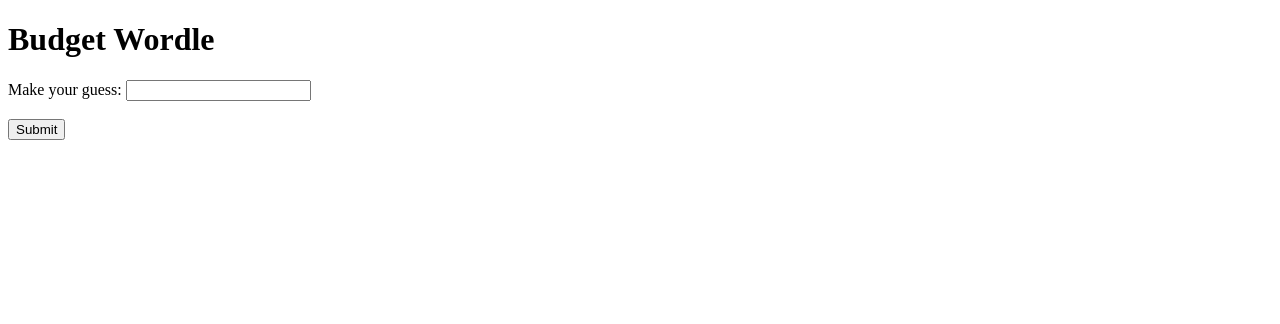
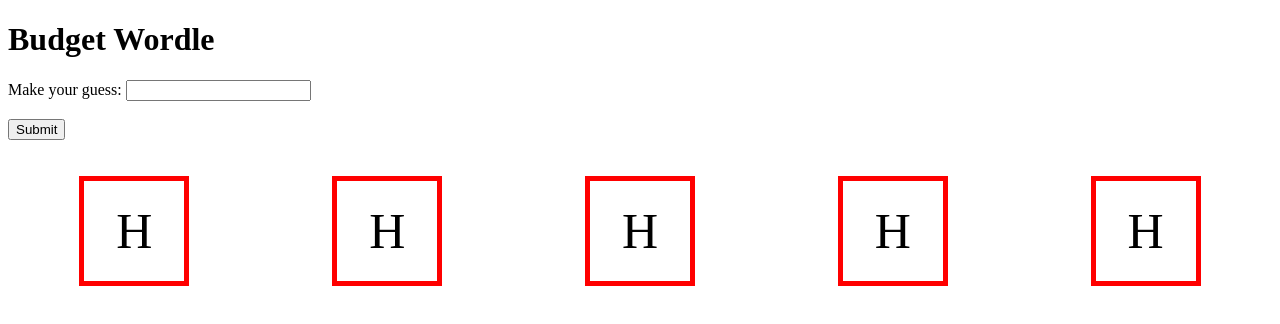
Before and after one commit to gary1999/budgetwordle, a plain HTML site: page index.html in a window 1280 px wide. Drawn offline with Linux system fonts and the light colour scheme.

Commit message:
Update
JS
+ DOM

HTML
+ New Div to hold DOM

CSS
+ Adjustments to html div

```diff
--- a/index.html
+++ b/index.html
@@ -23,5 +23,14 @@
         <button id="submitGuessButton">Submit</button>
     </div>
 
+    <br><br>
+
+    <div id="guessDisplay">
+
+
+
+
+    </div>
+
 </body>
 </html>
--- a/styles.css
+++ b/styles.css
@@ -0,0 +1,6 @@
+#guessDisplay{
+    display: flex;
+    flex-direction: row;
+    align-content: center;
+    justify-content: space-around;
+}
--- a/wordle.js
+++ b/wordle.js
@@ -10,7 +10,7 @@ let rightWords = [
     "tests",
 ];
 
-
+setUp();
 
 const guessButton = document.getElementById("submitGuessButton");
 guessButton.addEventListener('click', guess);
@@ -43,10 +43,34 @@ function guess(){
 
 
 function setUp(){
-    let playerGuessValue = 0;
-    let randomWordSelector = getRandomInt(0, rightWords.length);
+    // let playerGuessValue = 0;
+    // let randomWordSelector = getRandomInt(0, rightWords.length);
 
-    let currentWord = chooseWord(randomWordSelector);
+    // let currentWord = chooseWord(randomWordSelector);
+
+    for (let i=1;i < 6; i++){
+        const letterDiv = document.createElement("div");
+
+        letterDiv.setAttribute("id", `letter${i}`);
+        letterDiv.setAttribute("class", "letter");
+
+        letterDiv.style.width = "100px";
+        letterDiv.style.height = "100px";
+        letterDiv.style.fontSize = "50px";
+        letterDiv.style.border = "thick solid red";
+
+        letterDiv.style.display = "flex";
+        letterDiv.style.alignItems = "center";
+        letterDiv.style.justifyContent = "center";
+
+        // letterDiv.style.background = "red";
+
+        const letterDivContent = document.createTextNode("H");
+        letterDiv.appendChild(letterDivContent);
+
+        const guessDiv = document.getElementById("guessDisplay");
+        guessDiv.appendChild(letterDiv);
+    }
 
 }
 
@@ -54,5 +78,3 @@ function chooseWord(randomWordSelector){
     let thisWord = rightWords[randomWordSelector];
     return(thisWord);
 }
-
-setUp();
```
